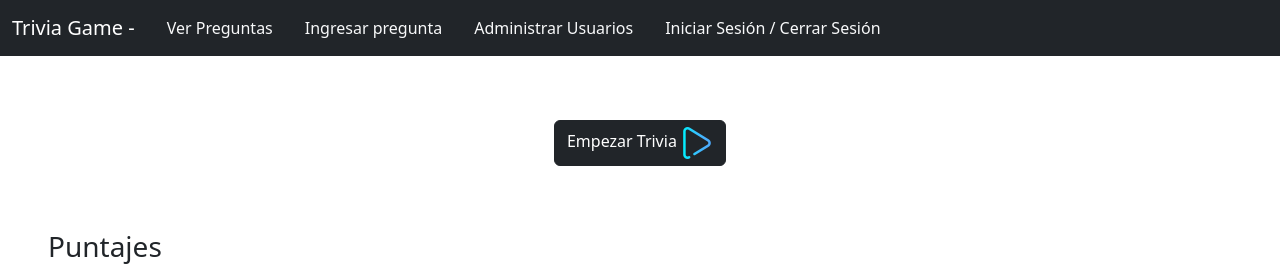
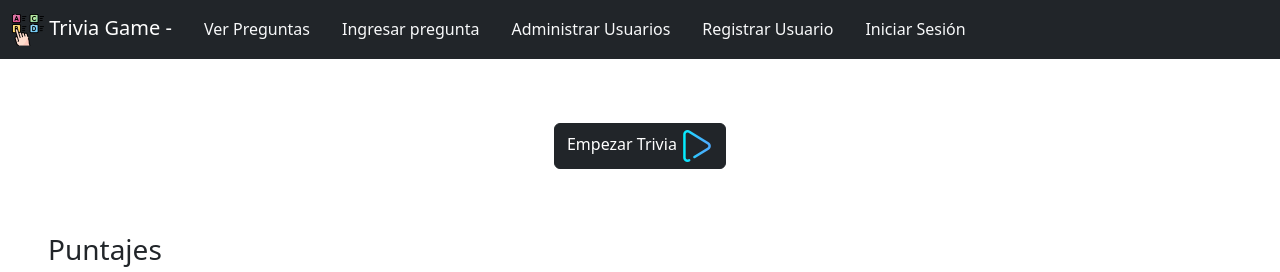
Before and after one commit to JaccN7/TriviaGame, a Node project: template views/index.ejs in a window 1280 px wide. Shown: the top 272 px of the page. Run offline with Node 20 templates, Linux system fonts and the light colour scheme; the template is opened without the code that fills it, so the values that code supplies are empty; some libraries are stand-ins or nearby versions.

Commit message:
views footer, navbar y triviaGame modificadas

```diff
--- a/views/templates/footer.ejs
+++ b/views/templates/footer.ejs
@@ -1,4 +1,3 @@
-<script src="/public/js/scripts.js"></script>
 </body>
 
 </html>
--- a/views/templates/navbar.ejs
+++ b/views/templates/navbar.ejs
@@ -1,24 +1,28 @@
 <nav class="navbar navbar-expand-sm bg-dark navbar-dark">
     <div class="container-fluid">
-        <button class="navbar-toggler" type="button" data-bs-toggle="collapse" data-bs-target="#navbarTogglerDemo01"
-            aria-controls="navbarTogglerDemo01" aria-expanded="false" aria-label="Toggle navigation">
+        <button class="navbar-toggler" type="button" data-toggle="collapse" data-target="#navbarSupportedContent"
+            aria-controls="navbarSupportedContent" aria-expanded="false" aria-label="Toggle navigation">
             <span class="navbar-toggler-icon"></span>
         </button>
-        <div class="collapse navbar-collapse" id="navbarTogglerDemo01">
-            <a class="navbar-brand" href="/../">Trivia Game - <span class=""></span></a>
+        <div class="collapse navbar-collapse" id="navbarSupportedContent">
+            <a class="navbar-brand" href="/../">
+                <img src="/../public/images/trivia.png" class="img-fluid imgIcon" alt="Trivia" />
+                Trivia Game - <span class=""></span></a>
             <ul class="nav justify-content-end">
                 <li class="nav-item">
-                    <a class="nav-link text-light" href="/web/game/triviaquestions">Ver Preguntas</a>
+                    <a class="nav-link text-light" href="/web/triviaquestions">Ver Preguntas</a>
                 </li>
                 <li class="nav-item">
-                    <a class="nav-link text-light" href="/web/game/formnewtriviaquestion">Ingresar pregunta</a>
+                    <a class="nav-link text-light" href="/web/formnewtriviaquestion">Ingresar pregunta</a>
                 </li>
                 <li class="nav-item">
-                    <a class="nav-link text-light" href="/web/adminprofile/manageusers">Administrar Usuarios</a>
+                    <a class="nav-link text-light" href="/web/registeredUsers">Administrar Usuarios</a>
                 </li>
                 <li class="nav-item">
-                    <a class=" nav-link text-light" onclick="cerrarSesion()"> Iniciar Sesión / Cerrar
-                        Sesión</a>
+                    <a class=" nav-link text-light" href="/web/signup"> Registrar Usuario</a>
+                </li>
+                <li class="nav-item">
+                    <a class=" nav-link text-light" href="/web/login"> Iniciar Sesión</a>
                 </li>
             </ul>
         </div>
```
Also changed, not shown: views/triviaGame.ejs (+5 -5 lines).
